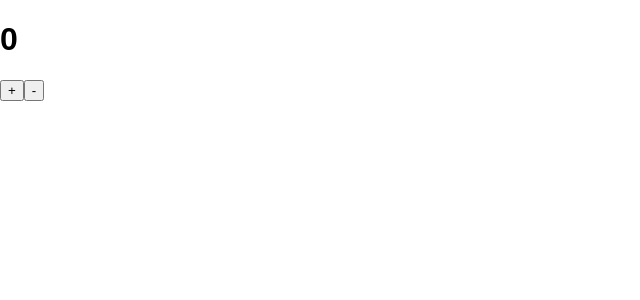
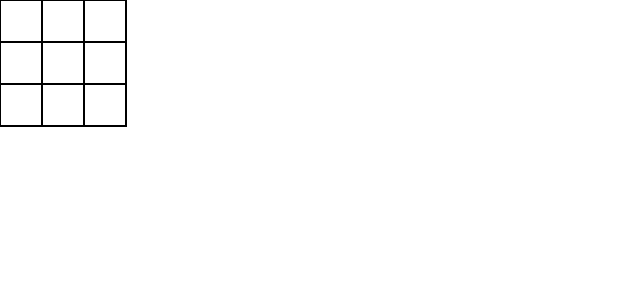
Before and after one commit to AcidAndroid/react_udemy, a React (Create React App) app: page / in a window 1280 px wide. Shown: the top 300 px of the page, without its empty margins (0-640 px from the left). Built offline with nearby package versions, Linux system fonts and the light colour scheme.

Commit message:
Ejemplo de state en compnentes iguales (Juego gato)

```diff
--- a/src/App.js
+++ b/src/App.js
@@ -2,40 +2,18 @@ import React, { Component } from 'react';
 import './App.css';
 import GroceryList from './GroceryList';
 import Header from './Header';
+import Square from './Square';
 
 
 class App extends Component {
-
-  state ={
-    count:0
-  }
-
-
-  incrementCount =()=> {
-    this.setState((prevState)=>{
-      return{
-        count: prevState.count +1
-      }
-    })
-  }
-
-  decrementCount =()=> {
-    this.setState((prevState)=>{
-      return{
-        count: prevState.count -1
-      }
-    })
-  }
 
 
   render() {
     return (
       <React.Fragment>
-        <h1>
-          {this.state.count}
-        </h1>
-       <button onClick={this.incrementCount} >+</button>
-       <button onClick={this.decrementCount} >-</button>
+        <div><Square /><Square /><Square /></div>
+        <div><Square /><Square /><Square /></div>
+        <div><Square /><Square /><Square /></div>
       </React.Fragment>
     );
   }
--- /dev/null
+++ b/src/Square.js
@@ -0,0 +1,35 @@
+import React, { Component } from 'react'
+
+const style = {
+
+    backgroundColor: "white",
+    border: "black solid 2px",
+    textAlign: "center",
+    fontSize: "20px",
+    width: "40px",
+    height: "40px",
+    margin: -1,
+    display: "inline-block",
+    verticalAlign: "top",
+  }
+
+  const squareValues =[' ','X','O']
+export default class Square extends Component {
+
+    state={
+        value :0
+    }
+
+    squareClicked =()=>{
+        console.log('Click')
+        this.setState((prevState,props)=>{
+            return {value: (prevState.value+4)%3}
+        })
+    }
+
+  render() {
+    return (
+        <div style={style} onClick={this.squareClicked} >{ squareValues[this.state.value] }</div>
+    )
+  }
+}
```
Also changed, not shown: src/Counter.js (added, +36 -0 lines).
